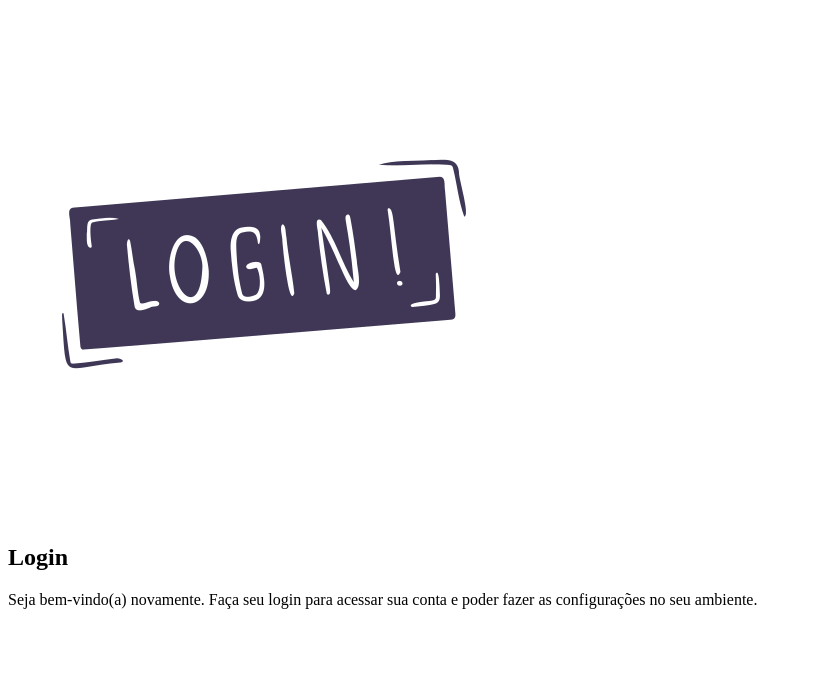
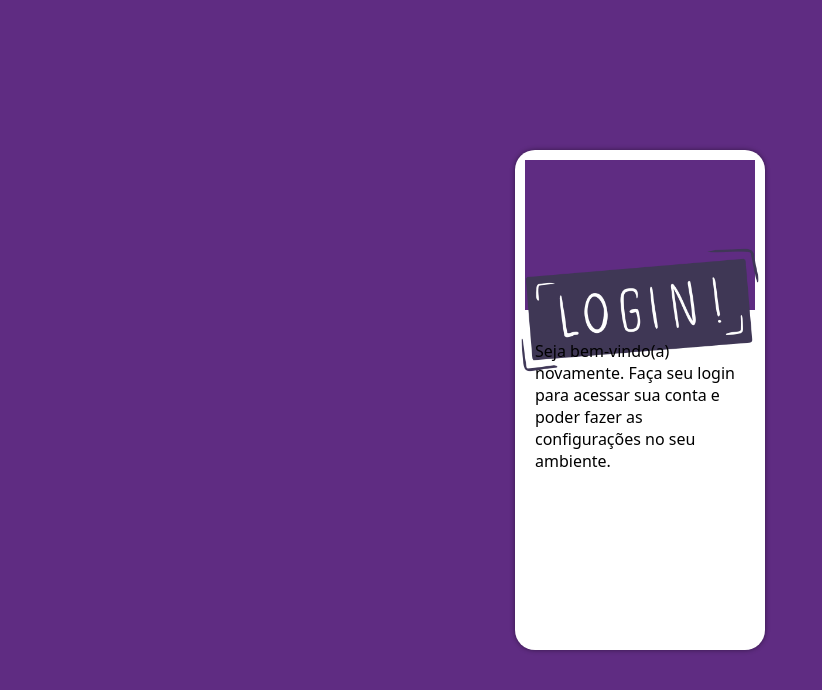
Before and after one commit to DEV-Eduardo-Silva/Projeto-login, a plain HTML site: page index.html in a window 1280 px wide. Shown: the whole page, without its empty margins (0-822 px from the left). Drawn offline with Linux system fonts and the light colour scheme.

Commit message:
login criado

```diff
--- a/index.html
+++ b/index.html
@@ -9,12 +9,11 @@
 </head>
 <body>
     <main>
-        <section>
+        <section id="login">
             <div class="imagem">
                 <img src="imagens/social_media_login_user_profile_account_password_logout_icon_212484.png" alt="Icone login">
             </div>
             <div class="formulario">
-                <h1>Login</h1>
                 <p>Seja bem-vindo(a) novamente. Faça seu login para acessar sua conta e poder fazer as configurações no seu ambiente.</p>
                 <form action="login.php" method="post">
 
--- a/style.css
+++ b/style.css
@@ -1 +1,57 @@
 /*Versão Mobile First */
+
+*{
+    font-family: system-ui, -apple-system, BlinkMacSystemFont, 'Segoe UI', Roboto, Oxygen, Ubuntu, Cantarell, 'Open Sans', 'Helvetica Neue', sans-serif;
+    margin: 0px;
+    padding: 0px;
+    box-sizing: border-box;
+}
+
+body, html{
+    background-color: #5f2c82;
+    height: 100vh;
+    width: 100vw
+}
+
+main{
+    height: 100vh;
+    width: 100vw;
+   display: flex;
+   align-items: center;
+   justify-content: center;
+
+}
+section#login{
+    background-color: white;
+    width: 250px;
+    height: 500px;
+    border-radius: 20px;
+    box-shadow: 0px 0px 5px rgba(0, 0, 0, 0.450);
+
+}
+.imagem{
+    background: #5f2c82;
+    background-size: cover;
+
+    height: 150px;
+    padding-bottom: 100px;
+    display: flex;
+    justify-content: center;
+    align-items: flex-start;
+
+
+}
+img{
+    width: 300px;
+
+}
+.formulario{
+    padding: 5px;
+    padding-top: 35px;
+    margin-top: 20px;
+
+}
+section#login, .formulario{
+    padding: 10px;
+    display: block;
+}
```
